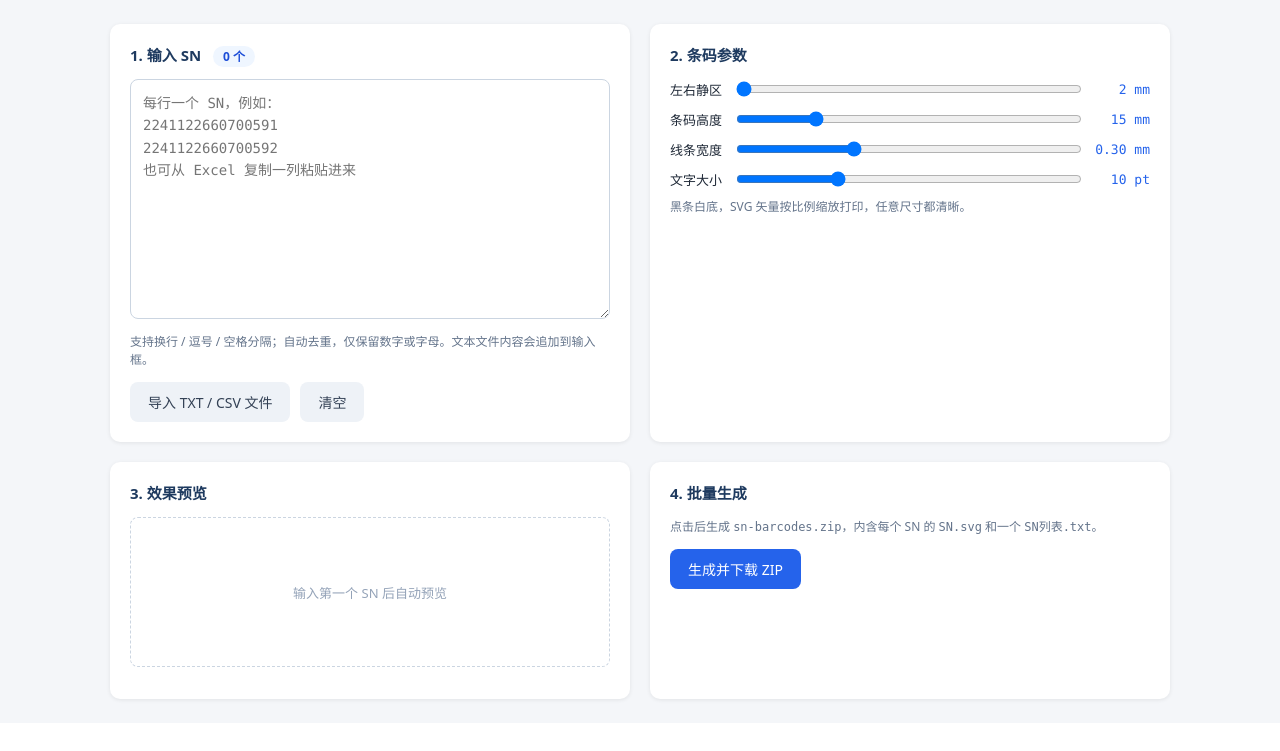
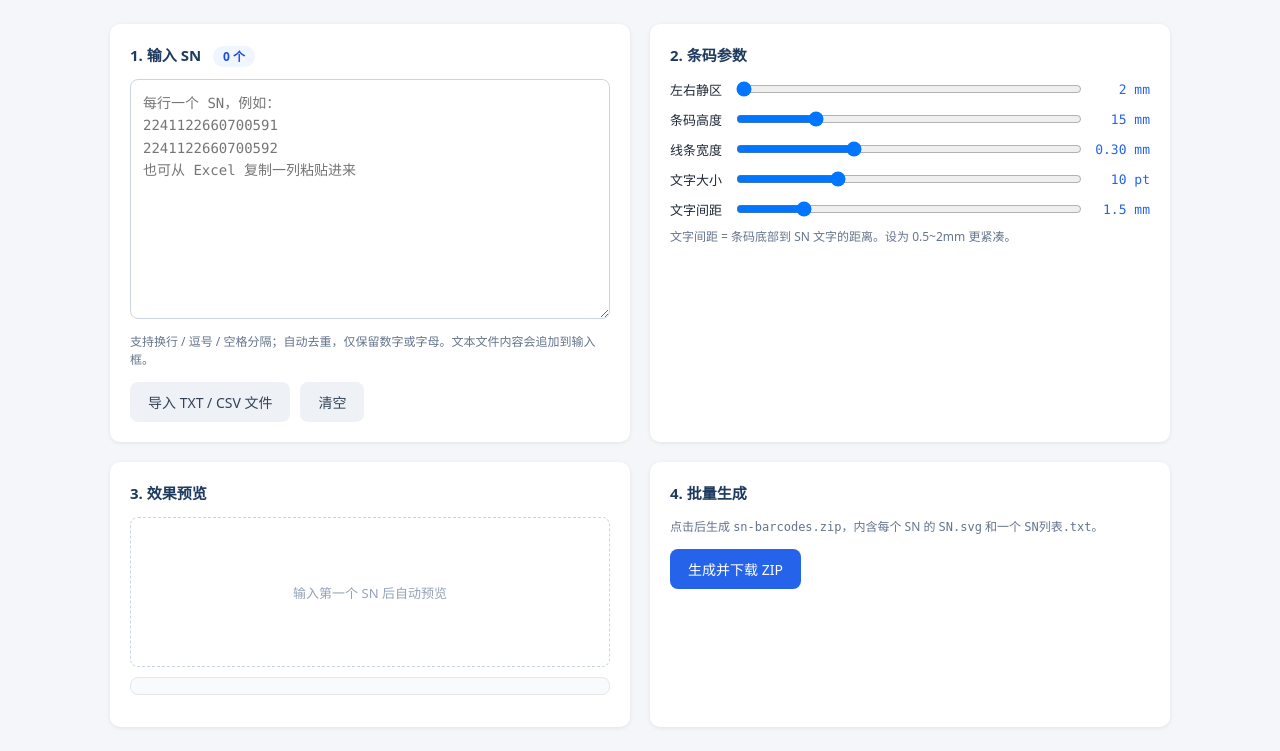
Before and after one commit to vic-998/bys-sn-barcode-gen, a Flask app: page / in a window 1280 px wide. Shown: the part 88-839 px from the top of the page. Before the commit the page ends 791 px from the top, so only its background shows below. Run offline with Flask 3, Linux system fonts and the light colour scheme.

Commit message:
Frontend: adjustable text gap (text_distance) and live print-size (mm) display

```diff
--- a/app.py
+++ b/app.py
@@ -45,12 +45,24 @@ def make_svg(sn, opts):
             "module_width": opts["module_width"],
             "font_size": opts["font_size"],
             "quiet_zone": opts["quiet_zone"],
+            "text_distance": opts["text_distance"],
             "background": "white",
             "foreground": "black",
         },
         text="SN:" + sn,
     )
     return buf.getvalue()
+
+
+SIZE_RE = re.compile(r'width="([\d.]+)mm"\s+height="([\d.]+)mm"')
+
+
+def svg_dimensions(sn, opts):
+    match = SIZE_RE.search(make_svg(sn, opts).decode("utf-8"))
+    if not match:
+        return None
+    return round(float(match.group(1)), 2), round(float(match.group(2)), 2)
+
 
 
 def parse_sns(payload):
@@ -86,6 +98,18 @@ def preview():
     return svg, 200, {"Content-Type": "image/svg+xml; charset=utf-8"}
 
 
+@app.route("/api/size")
+def size():
+    sn = clean_sn(request.args.get("sn", ""))
+    if not re.fullmatch(r"[0-9A-Za-z]+", sn or ""):
+        return jsonify({"error": "SN 只能包含数字或字母"}), 400
+    opts = read_options(request.args)
+    dims = svg_dimensions(sn, opts)
+    if not dims:
+        return jsonify({"error": "无法计算尺寸"}), 500
+    return jsonify({"sn": sn, "width_mm": dims[0], "height_mm": dims[1]})
+
+
 def read_options(src):
     def num(key, default, lo, hi):
         try:
@@ -99,6 +123,7 @@ def read_options(src):
         "module_height": num("module_height", 15.0, 5.0, 60.0),
         "module_width": num("module_width", 0.3, 0.1, 2.0),
         "font_size": num("font_size", 10.0, 4.0, 40.0),
+        "text_distance": num("text_distance", 1.5, 0.5, 10.0),
     }
 
 
--- a/templates/index.html
+++ b/templates/index.html
@@ -51,6 +51,12 @@
   }
   .preview-box svg { max-width: 100%; height: auto; }
   .preview-box img { max-width: 100%; height: auto; }
+  .size-line {
+    margin-top: 10px; font-size: 13px; color: #334155;
+    background: #f8fafc; border: 1px solid #e2e8f0; border-radius: 8px;
+    padding: 8px 12px; font-family: Consolas, monospace;
+  }
+  .size-line b { color: #1d4ed8; }
   .preview-box .empty { color: #94a3b8; font-size: 13px; }
   .msg { margin-top: 12px; font-size: 13px; }
   .msg.err { color: #dc2626; }
@@ -95,13 +101,18 @@
       <label>文字大小</label>
       <input type="range" id="font_size" min="6" max="20" step="1" value="10" />
       <span class="val" id="font_size_v">10 pt</span>
+
+      <label>文字间距</label>
+      <input type="range" id="text_distance" min="0.5" max="6" step="0.5" value="1.5" />
+      <span class="val" id="text_distance_v">1.5 mm</span>
     </div>
-    <p class="hint">黑条白底，SVG 矢量按比例缩放打印，任意尺寸都清晰。</p>
+    <p class="hint">文字间距 = 条码底部到 SN 文字的距离。设为 0.5~2mm 更紧凑。</p>
   </div>
 
   <div class="card">
     <h2>3. 效果预览</h2>
     <div class="preview-box" id="preview"><span class="empty">输入第一个 SN 后自动预览</span></div>
+    <div class="size-line" id="sizeLine"></div>
     <div class="msg" id="msg"></div>
   </div>
 
@@ -117,13 +128,14 @@
       <input type="hidden" name="module_height" id="formHeight" />
       <input type="hidden" name="module_width" id="formWidth" />
       <input type="hidden" name="font_size" id="formFont" />
+      <input type="hidden" name="text_distance" id="formTextDist" />
     </form>
   </div>
 </div>
 
 <script>
 const $ = (id) => document.getElementById(id);
-const opts = { quiet_zone: 2, module_height: 15, module_width: 0.3, font_size: 10 };
+const opts = { quiet_zone: 2, module_height: 15, module_width: 0.3, font_size: 10, text_distance: 1.5 };
 
 function query() {
   return new URLSearchParams(opts).toString();
@@ -146,6 +158,7 @@ function updatePreview() {
   const box = $("preview");
   if (!uniq.length) {
     box.innerHTML = '<span class="empty">输入第一个 SN 后自动预览</span>';
+    $("sizeLine").textContent = "";
     return;
   }
   const img = document.createElement("img");
@@ -154,6 +167,18 @@ function updatePreview() {
   img.src = "/api/preview?sn=" + encodeURIComponent(uniq[0]) + "&" + query() + "&t=" + Date.now();
   box.innerHTML = "";
   box.appendChild(img);
+  updateSize(uniq[0]);
+}
+
+function updateSize(sn) {
+  fetch("/api/size?sn=" + encodeURIComponent(sn) + "&" + query())
+    .then(r => r.json())
+    .then(d => {
+      if (d.error) { $("sizeLine").textContent = ""; return; }
+      $("sizeLine").innerHTML =
+        "打印尺寸（100% 缩放）：宽 <b>" + d.width_mm + " mm</b> × 高 <b>" + d.height_mm + " mm</b>";
+    })
+    .catch(() => { $("sizeLine").textContent = ""; });
 }
 
 function bindRange(id, unit, digits) {
@@ -171,6 +196,7 @@ bindRange("quiet_zone", "mm", 1);
 bindRange("module_height", "mm", 0);
 bindRange("module_width", "mm", 2);
 bindRange("font_size", "pt", 0);
+bindRange("text_distance", "mm", 1);
 
 let timer = null;
 $("sns").addEventListener("input", () => {
@@ -210,6 +236,7 @@ $("genBtn").addEventListener("click", () => {
   $("formHeight").value = opts.module_height;
   $("formWidth").value = opts.module_width;
   $("formFont").value = opts.font_size;
+  $("formTextDist").value = opts.text_distance;
   setMsg("正在生成 " + uniq.length + " 个条码，浏览器将开始下载...", "ok");
   $("genForm").submit();
 });
```
Also changed, not shown: README.md.
